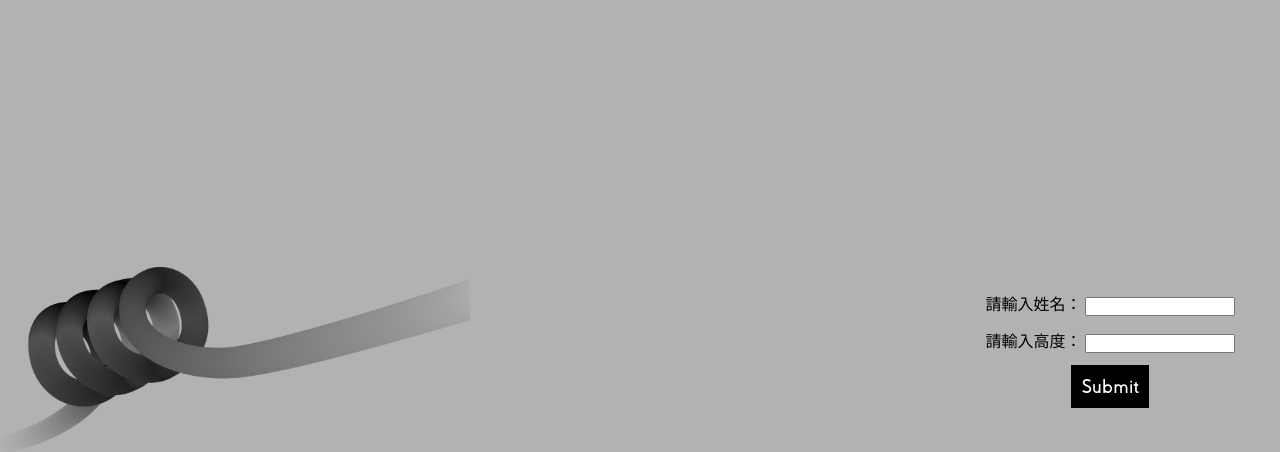
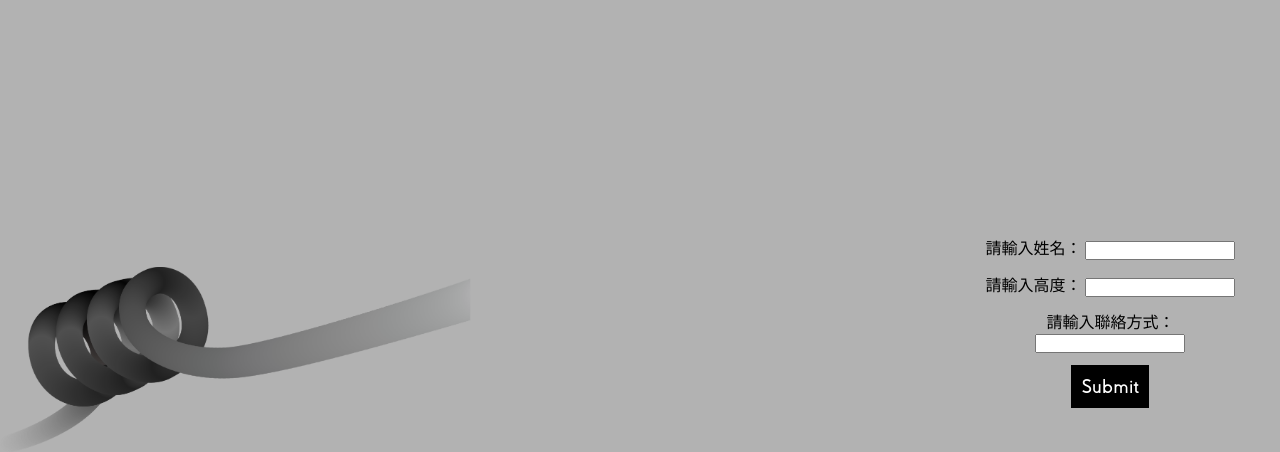
Before and after one commit to ShaoEnChen/miniBoard, a Django app: page / in a window 1280 px wide. Shown: the part 348-800 px from the top of the page. Run offline with Django 3.2, Linux system fonts and the light colour scheme; data that the repository does not hold is empty.

Commit message:
leaderboard done

```diff
--- a/leaders/models.py
+++ b/leaders/models.py
@@ -3,5 +3,6 @@ from django.db import models
 class Record(models.Model):
 	name = models.CharField(max_length=100)
 	height = models.FloatField()
+	contact = models.CharField(max_length=100)
 	def __unicode__(self):
 		return "%s %scm" % (self.name, self.height)
--- a/leaders/views.py
+++ b/leaders/views.py
@@ -16,8 +16,9 @@ def board_view(request):
 
 def add_record(request):
 	if request.method == 'POST':
-		if 'name' in request.POST and 'height' in request.POST:
+		if 'name' in request.POST and 'height' in request.POST and 'contact' in request.POST:
 			name = request.POST['name']
 			height = request.POST['height']
-			Record.objects.create(name = name, height = height)
+			contact = request.POST['contact']
+			Record.objects.create(name = name, height = height, contact = contact)
 	return redirect('/')
--- a/templates/leaderboard.html
+++ b/templates/leaderboard.html
@@ -27,8 +27,12 @@
 					<input id="iname" size="20" type="text" name="name" required>
 				</p>
 				<p>
-					<label for="iname">請輸入高度：</label>
+					<label for="iheight">請輸入高度：</label>
 					<input id="iheight" step="0.01" type="number" name="height" required>
+				</p>
+				<p>
+					<label for="icontact">請輸入聯絡方式：</label>
+					<input id="icontact" type="text" name="contact" required>
 				</p>
 				<p>
 					<input type="submit" vslue="送出">
```
Also changed, not shown: db.sqlite3, leaders/migrations/0002_record_contact.py (added), leaders/static/leaderboard/board.js (deleted), 3 other files.
